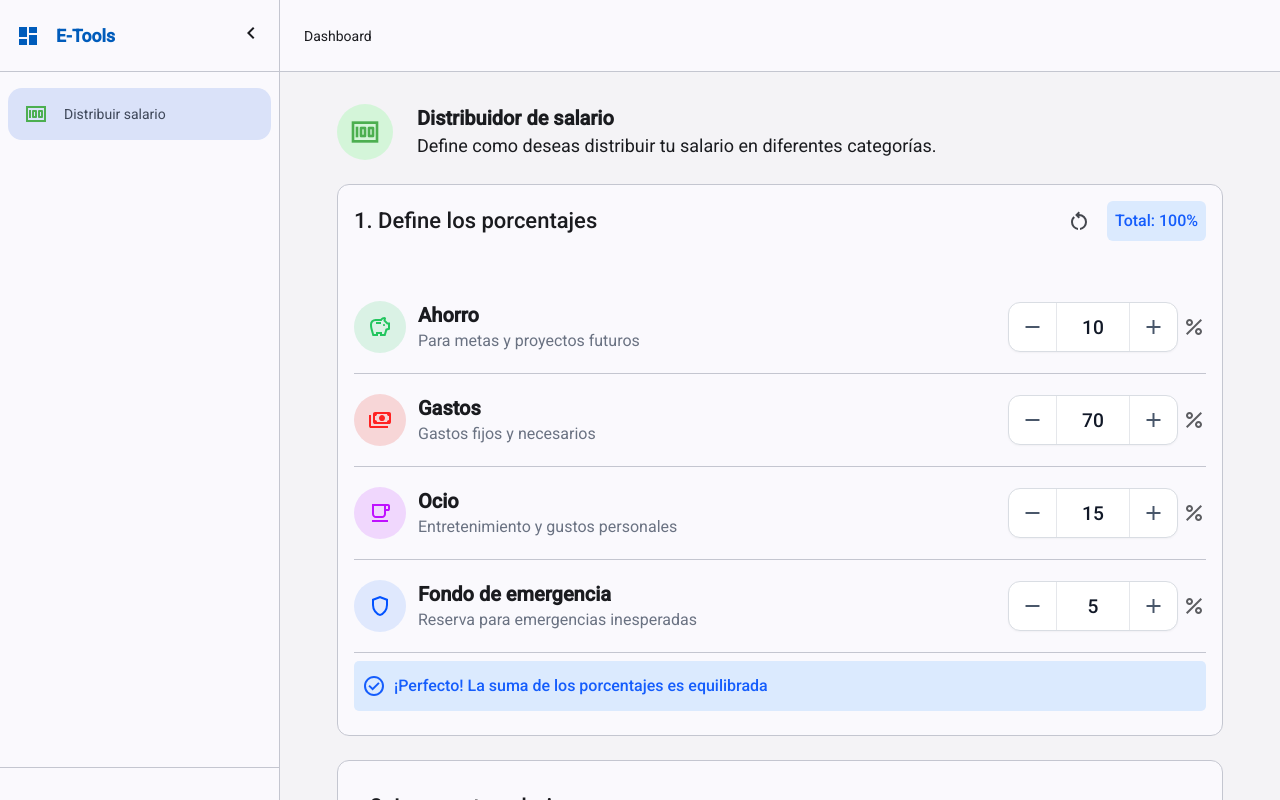
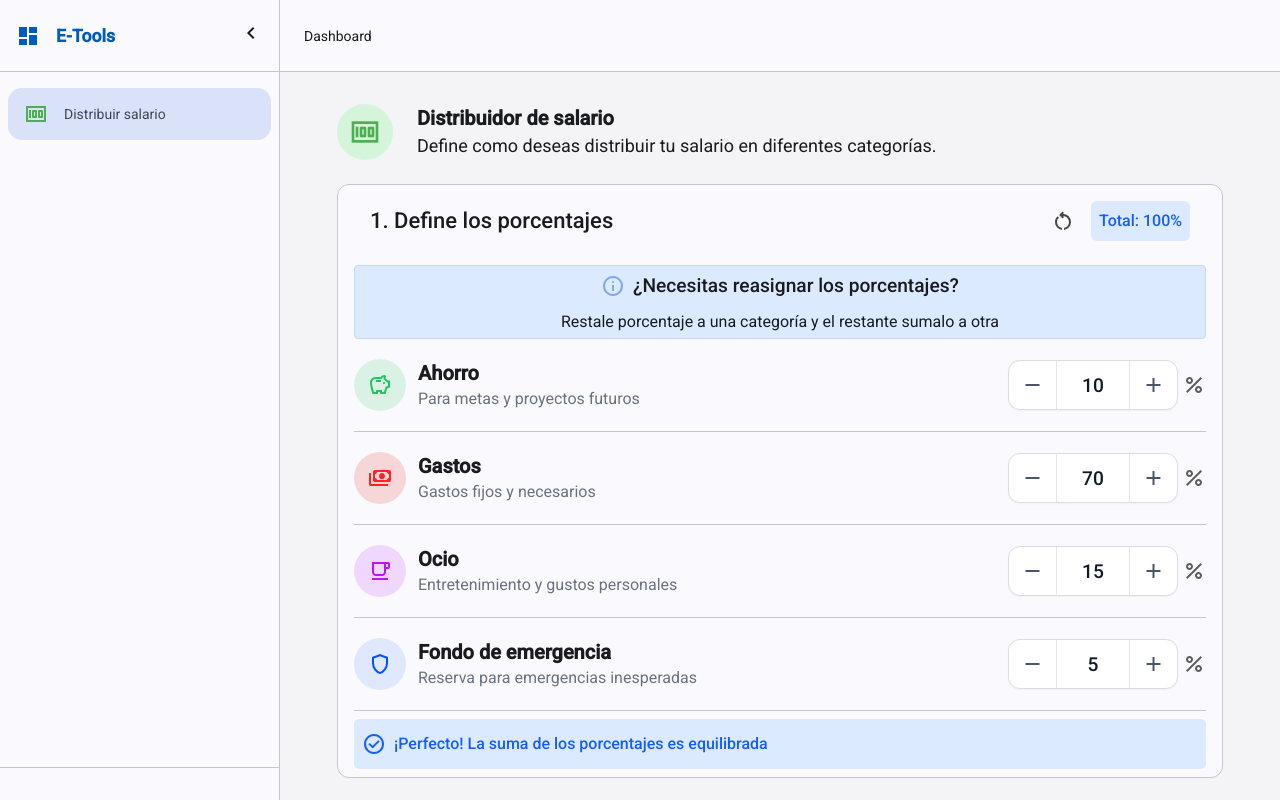
Before and after one commit to edd-dev02/e-tools, an Angular app: page /e-tools/salary-distributor in a window 1280 px wide. Built offline with nearby package versions, Linux system fonts and the light colour scheme.

Commit message:
salary-distributor: se implementan mejoras UX/UI en componentes cateogory-percentages y input-salary

```diff
--- a/src/app/salary-distributor/components/category-percentages/category-percentages.component.css
+++ b/src/app/salary-distributor/components/category-percentages/category-percentages.component.css
@@ -8,6 +8,23 @@
 
 mat-card-title {
     font-weight: 500;
+}
+
+.calculate-distribution mat-icon{
+    margin-right: 0.5rem;
+}
+
+.tip-icon {
+    color: #2563eb;
+}
+
+.tip-box--header {
+    font-size: 1.2rem;
+    font-weight: 500;
+}
+
+.tip-box--description {
+    font-size: 1rem;
 }
 
 .percentage {
--- a/src/app/salary-distributor/components/category-percentages/category-percentages.component.html
+++ b/src/app/salary-distributor/components/category-percentages/category-percentages.component.html
@@ -1,4 +1,4 @@
-<mat-card appearance="outlined" class="card-section">
+<mat-card appearance="outlined" class="card-section px-4">
     <mat-card-header class="card-header flex justify-between items-center mb-2">
 
         <mat-card-title class="font-semibold"> 1. Define los porcentajes</mat-card-title>
@@ -6,9 +6,7 @@
         <div class="flex items-center gap-2">
 
             <button class="resetFormBtn" matIconButton aria-label="Example icon button with a vertical three dot icon"
-                matTooltip="Reiniciar porcentajes del formulario"
-                (click)="resetForm()"
-            >
+                matTooltip="Reiniciar porcentajes del formulario" (click)="resetForm()">
                 <mat-icon svgIcon="restart"></mat-icon>
             </button>
 
@@ -21,11 +19,23 @@
             </span>
 
         </div>
-
-
     </mat-card-header>
 
-    <form class="px-4 py-4" [formGroup]="percentagesForm" autocomplete="off">
+    <section class="tip-box px-2 rounded bg-blue-100 border-1 border-blue-200">
+
+        <header class="flex flex-row items-center justify-center gap-2 py-2">
+            <mat-icon svgIcon="tip" class="tip-icon animate-pulse" aria-hidden="false"
+                    aria-label="Example thumbs up SVG icon"></mat-icon>
+            <h3 class="tip-box--header">¿Necesitas reasignar los porcentajes?</h3>
+        </header>
+
+        <p class="tip-box--description py-1.5 md:text-center">
+            Restale porcentaje a una categoría y el restante sumalo a otra
+        </p>
+
+    </section>
+
+    <form [formGroup]="percentagesForm" autocomplete="off">
 
         @for (input of formInputs; track input.inputName) {
 
--- a/src/app/salary-distributor/components/input-salary/input-salary.component.html
+++ b/src/app/salary-distributor/components/input-salary/input-salary.component.html
@@ -24,7 +24,7 @@
         <section class="tip-box basis-1/2 px-4 rounded bg-blue-100 border-1 border-blue-200">
 
             <header class="flex flex-row items-center gap-2 my-3">
-                <mat-icon svgIcon="tip" class="tip-icon" aria-hidden="false"
+                <mat-icon svgIcon="tip" class="tip-icon animate-pulse" aria-hidden="false"
                     aria-label="Example thumbs up SVG icon"></mat-icon>
                 <h3 class="tip-box--header">Consejo</h3>
             </header>
```
